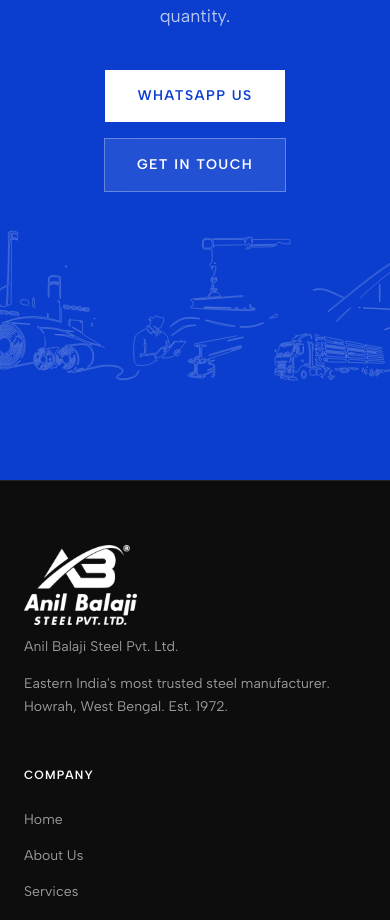
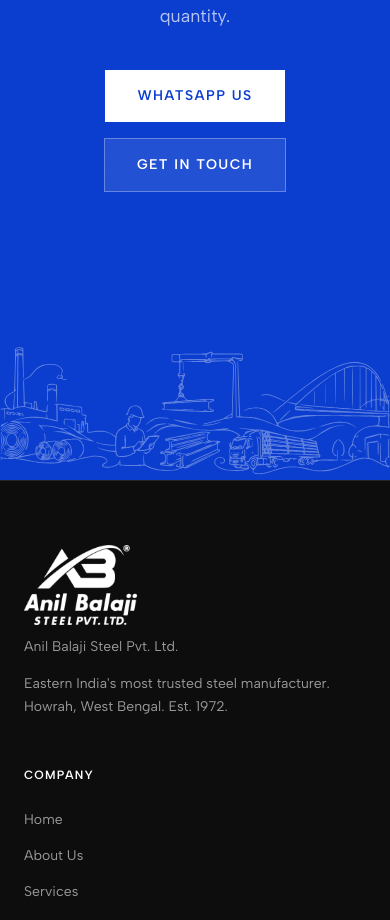
Before and after one commit to lightxLK/fluffy-lamp-abs-site, a Next.js app: page /news in a window 390 px wide. Shown: the part 2000-2920 px from the top of the page. Built offline with nearby package versions, Linux system fonts and the light colour scheme.

Commit message:
fix: flat product card bg (#A5B8C2), drop cutout shadow; mobile contact-strip art

```diff
--- a/app/(site)/products/pipes/page.tsx
+++ b/app/(site)/products/pipes/page.tsx
@@ -119,13 +119,13 @@
           <div className="space-y-14">
             {PIPE_TABLES.map((table) => (
               <div key={table.name} className="grid grid-cols-1 lg:grid-cols-[280px_1fr] gap-6">
-                <div className="relative z-[2] aspect-[4/3] bg-bg-card border border-border-subtle overflow-hidden">
+                <div className="relative z-[2] aspect-[4/3] bg-[#A5B8C2] border border-border-subtle overflow-hidden">
                   <Image
                     src={table.image}
                     alt={table.name}
                     fill
                     sizes="280px"
-                    className="object-contain p-4 drop-shadow-[0_16px_18px_rgba(0,0,0,0.45)]"
+                    className="object-contain p-4"
                   />
                 </div>
                 <div>
--- a/app/(site)/products/sheet/page.tsx
+++ b/app/(site)/products/sheet/page.tsx
@@ -173,13 +173,13 @@
                 Request a Quote
               </Link>
             </div>
-            <div className="relative z-[2] aspect-[4/3] bg-bg-dark border border-border-subtle overflow-hidden">
+            <div className="relative z-[2] aspect-[4/3] bg-[#A5B8C2] border border-border-subtle overflow-hidden">
               <Image
                 src="/products/sheet/roofing-sheet.webp"
                 alt="ABS PPGL roofing sheet"
                 fill
                 sizes="(min-width: 1024px) 50vw, 100vw"
-                className="object-contain p-6 drop-shadow-[0_20px_24px_rgba(0,0,0,0.45)]"
+                className="object-contain p-6"
               />
             </div>
           </div>
--- a/components/sections/ContactStrip.tsx
+++ b/components/sections/ContactStrip.tsx
@@ -1,3 +1,4 @@
+import Image from 'next/image';
 import Link from 'next/link';
 import { Container } from '@/components/layout/Container';
 import { ReadyToBuildScene } from '@/components/svg/scenes/ReadyToBuildScene';
@@ -9,8 +10,17 @@
       className="relative bg-abs-blue overflow-hidden flex flex-col justify-start pt-16 pb-72 md:block md:py-20"
       id="contact-strip"
     >
-      <div className="absolute inset-x-0 bottom-0 md:inset-0 flex items-end md:items-center justify-center opacity-[0.35] pointer-events-none overflow-hidden">
-        <ReadyToBuildScene className="w-[220%] max-w-none shrink-0 md:w-full md:max-w-full h-auto" />
+      <div className="absolute inset-x-0 bottom-0 flex items-end justify-center opacity-[0.35] pointer-events-none overflow-hidden md:hidden">
+        <Image
+          src="/mobile-contact-strip-art.svg"
+          alt=""
+          width={720}
+          height={290}
+          className="w-full max-w-none h-auto"
+        />
+      </div>
+      <div className="absolute inset-0 hidden items-center justify-center opacity-[0.35] pointer-events-none overflow-hidden md:flex">
+        <ReadyToBuildScene className="w-full max-w-full h-auto" />
       </div>
 
       <Container className="relative">
--- a/components/ui/SpecImageCard.tsx
+++ b/components/ui/SpecImageCard.tsx
@@ -12,13 +12,13 @@
   return (
     <div className="relative h-full">
       <CardGlow className="h-full overflow-hidden">
-        <div className="relative z-[2] aspect-[4/3] bg-bg-dark">
+        <div className="relative z-[2] aspect-[4/3] bg-[#A5B8C2]">
           <Image
             src={image}
             alt={name}
             fill
             sizes="(min-width: 1024px) 33vw, (min-width: 640px) 50vw, 100vw"
-            className="object-contain p-4 drop-shadow-[0_16px_18px_rgba(0,0,0,0.45)]"
+            className="object-contain p-4"
           />
         </div>
         <div className="p-8">
```
Also changed, not shown: public/mobile-contact-strip-art.svg (added).
